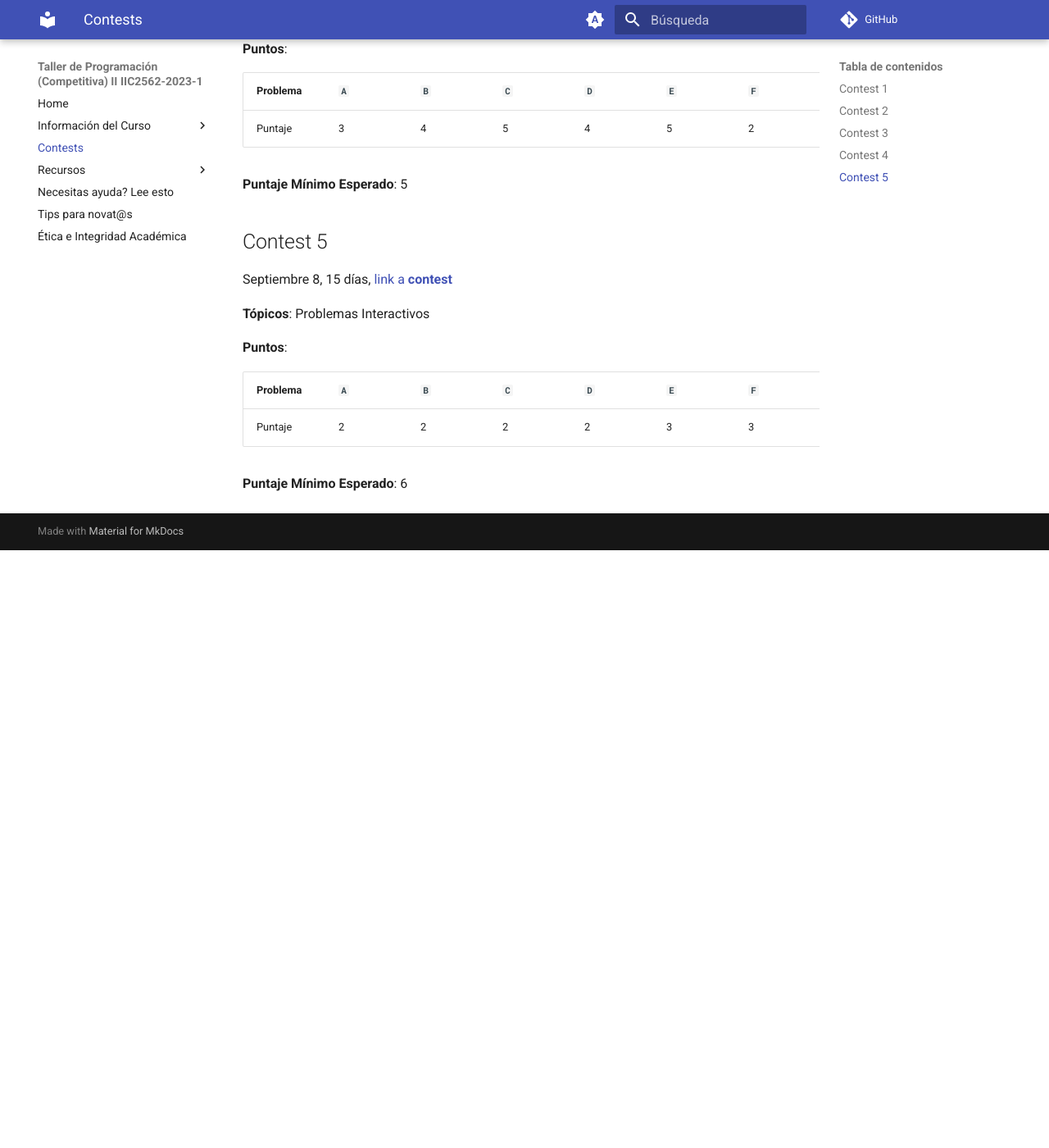
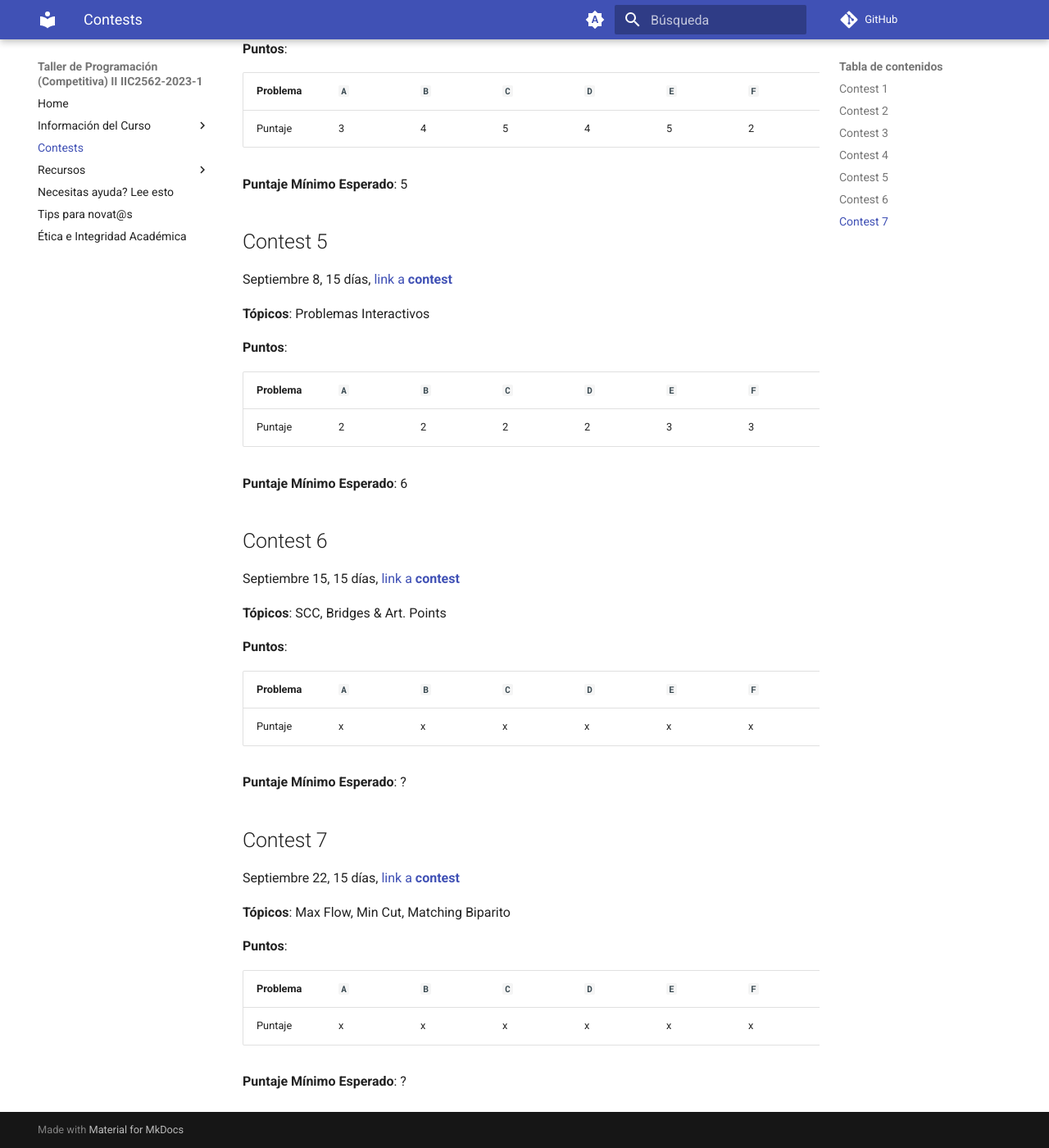
Before and after one commit to progcompuc/IIC2562-2023-2, an MkDocs documentation site: the page built from docs/contests/index.md, in a window 1280 px wide and 1400 px high, scrolled down 1362 px. Shown: the whole window at 82% size. Built offline with MkDocs 1.6.1 and Material for MkDocs 9.7.7, drawn with Linux system fonts in a browser that asks for light colours; comment, search, counter and statistics services are not loaded; before the commit the page ends 2033 px from its top, so only the background shows below that.

Commit message:
mas contests

```diff
--- a/docs/contests/index.md
+++ b/docs/contests/index.md
@@ -73,3 +73,31 @@ Septiembre 8, 15 días, [link a **contest**](https://vjudge.net/contest/580282)
 | Puntaje   |  2  |  2  |  2  |  2  |  3  |  3  |  4  |  4  |  4  |  5  |
 
 **Puntaje Mínimo Esperado**: 6
+
+## Contest 6
+
+Septiembre 15, 15 días, [link a **contest**](https://vjudge.net/contest/581581)
+
+**Tópicos**: SCC, Bridges & Art. Points
+
+**Puntos**:
+
+| Problema  | `A` | `B` | `C` | `D` | `E` | `F` | `G` | `H` | `I` | `J` |
+| --------- | --- | --- | --- | --- | --- | --- | --- | --- | --- | --- |
+| Puntaje   |  x  |  x  |  x  |  x  |  x  |  x  |  x  |  x  |  2  |  2  |
+
+**Puntaje Mínimo Esperado**: ?
+
+## Contest 7
+
+Septiembre 22, 15 días, [link a **contest**](https://vjudge.net/contest/583245)
+
+**Tópicos**: Max Flow, Min Cut, Matching Biparito
+
+**Puntos**:
+
+| Problema  | `A` | `B` | `C` | `D` | `E` | `F` | `G` | `H` | `I` | `J` |
+| --------- | --- | --- | --- | --- | --- | --- | --- | --- | --- | --- |
+| Puntaje   |  x  |  x  |  x  |  x  |  x  |  x  |  x  |  x  |  2  |  2  |
+
+**Puntaje Mínimo Esperado**: ?
```
